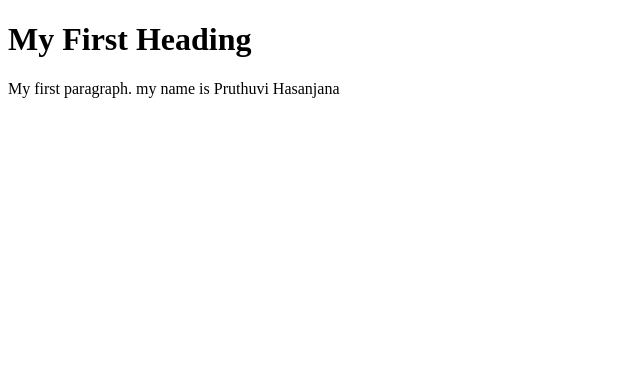
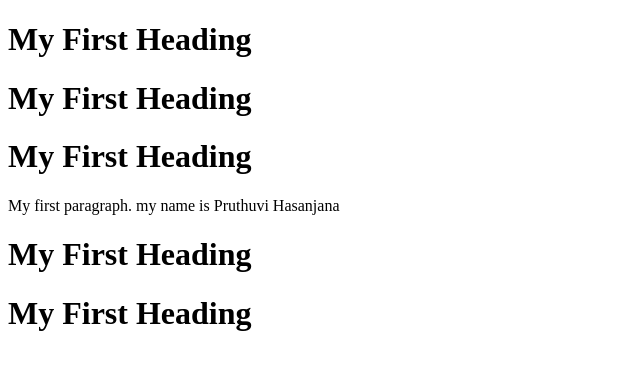
Before and after one commit to pruthuvi1995/test001, a plain HTML site: page index.html in a window 1280 px wide. Shown: the whole page, without its empty margins (0-640 px from the left). Drawn offline with Linux system fonts and the light colour scheme.

Commit message:
yhjjtyhgrsef

```diff
--- a/index.html
+++ b/index.html
@@ -3,9 +3,11 @@
 <body>
 
 <h1>My First Heading</h1>
-
+<h1>My First Heading</h1>
+  <h1>My First Heading</h1>
 <p>My first paragraph.
   my name is Pruthuvi Hasanjana</p>
-
+<h1>My First Heading</h1>
+  <h1>My First Heading</h1>
 </body>
 </html>
```
